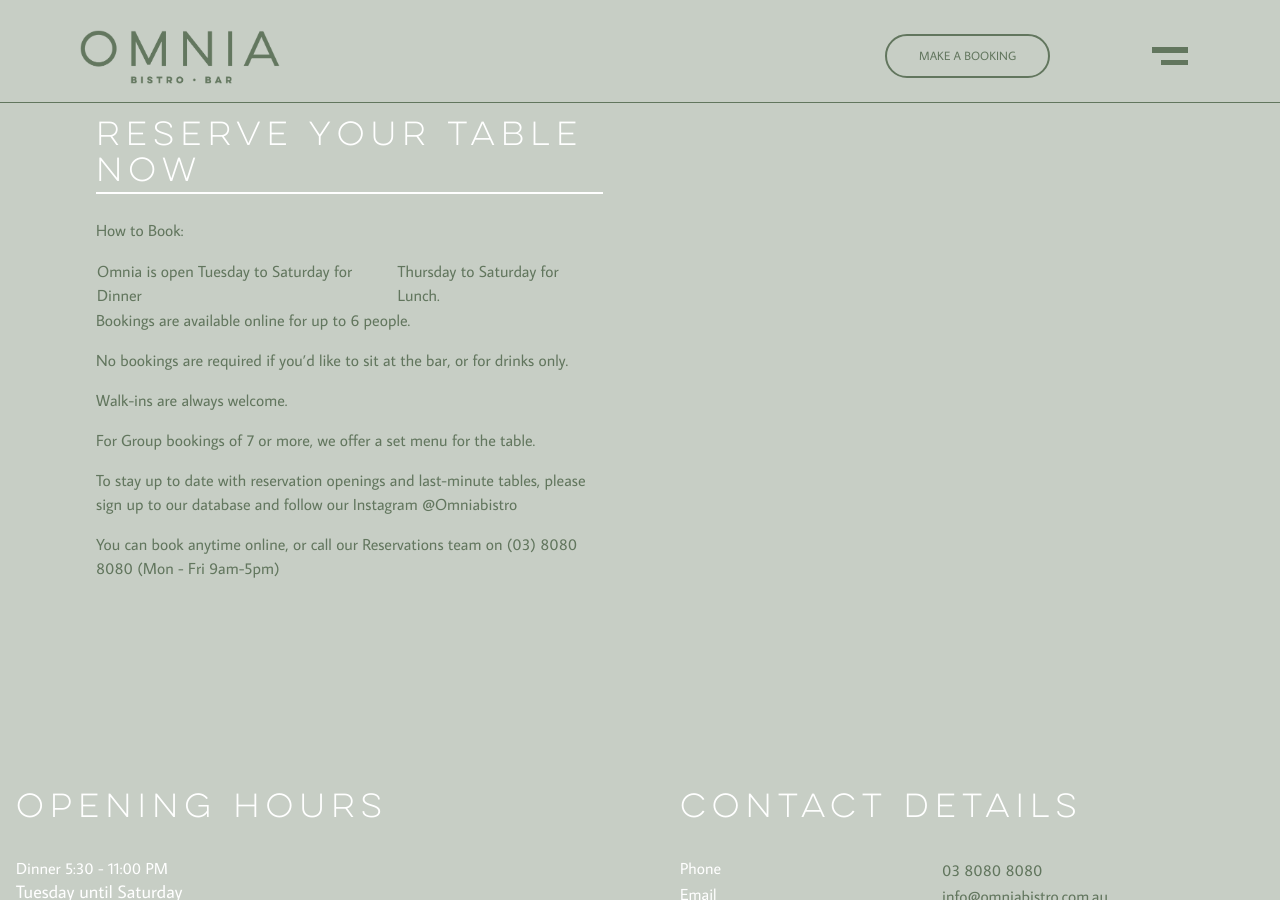
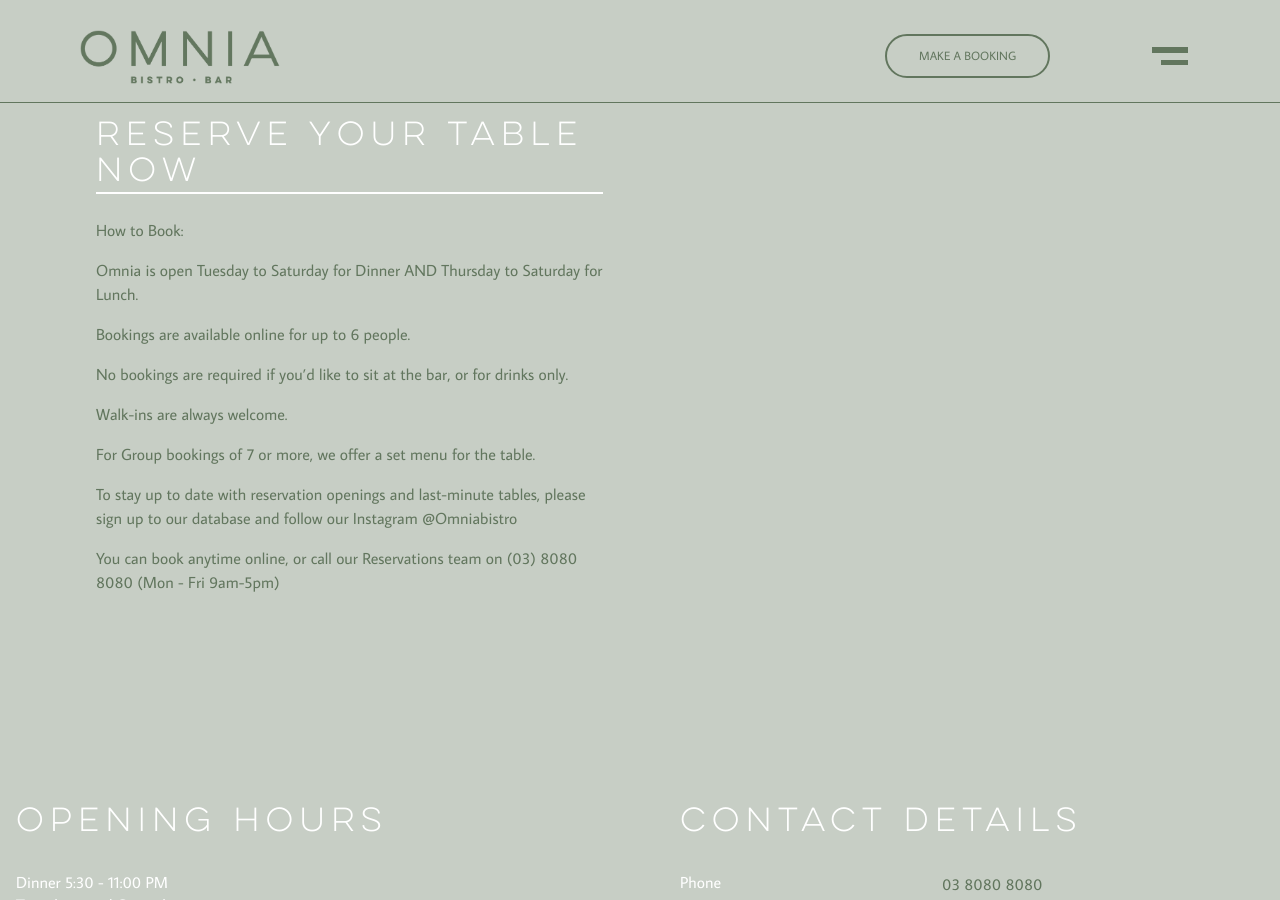
Before and after one commit to yugenomnia/omnia, a Jekyll site: the page built from _pages/Reservations.md, in a window 1280 px wide and 900 px high, scrolled down 992 px. Built offline with Jekyll 4.4.1, drawn with Linux system fonts in a browser that asks for light colours; a script that is not in the unit is left out.

Commit message:
TinaCMS content update by Yugen Omnia

```diff
--- a/_pages/Reservations.md
+++ b/_pages/Reservations.md
@@ -1,12 +1,12 @@
 ---
 layout: reservations
 permalink: /reservations/
-main_img: /assets/images/221026 - Omnia1538.jpg
+main_img: /assets/images/Homepage 3.jpg
 title: Reservations
 active_page: true
 meta_description: 'Book a table at Omnia Bistro and Bar today! '
 reservation_title: 'Reserve your table now '
-reservation_text: "How to Book:\n\nOmnia is open Tuesday to Saturday for Dinner | Thursday to Saturday for Lunch.\n\nBookings are available online for up to 6 people.\n\nNo bookings are required if you'd like to sit at the bar, or for drinks only.\n\nWalk-ins are always welcome.\n\nFor Group bookings of 7 or more, we offer a set menu for the table.\n\nTo stay up to date with reservation openings and last-minute tables, please sign up to our\_database and follow our Instagram @Omniabistro\_\n\nYou can book anytime online, or call our Reservations team on (03) 8080 8080 (Mon - Fri 9am-5pm)\n"
+reservation_text: "How to Book:\n\nOmnia is open Tuesday to Saturday for Dinner AND Thursday to Saturday for Lunch.\n\nBookings are available online for up to 6 people.\n\nNo bookings are required if you'd like to sit at the bar, or for drinks only.\n\nWalk-ins are always welcome.\n\nFor Group bookings of 7 or more, we offer a set menu for the table.\n\nTo stay up to date with reservation openings and last-minute tables, please sign up to our\_database and follow our Instagram @Omniabistro\_\n\nYou can book anytime online, or call our Reservations team on (03) 8080 8080 (Mon - Fri 9am-5pm)\n"
 dinner_days: Tuesday until Saturday
 lunch_time: 'Lunch 12:00 - 2:30 PM'
 lunch_days: Thursday until Saturday
```
